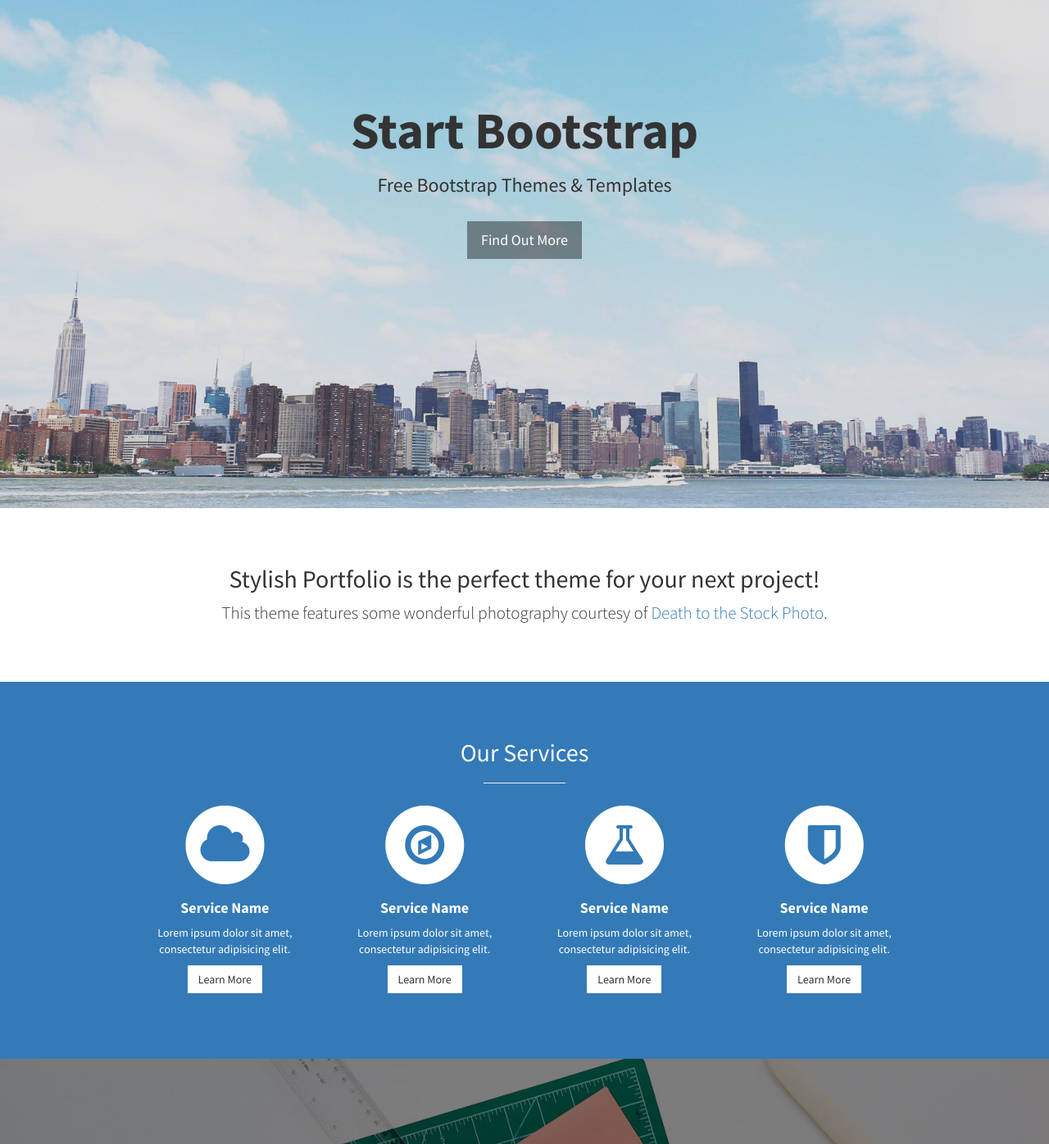
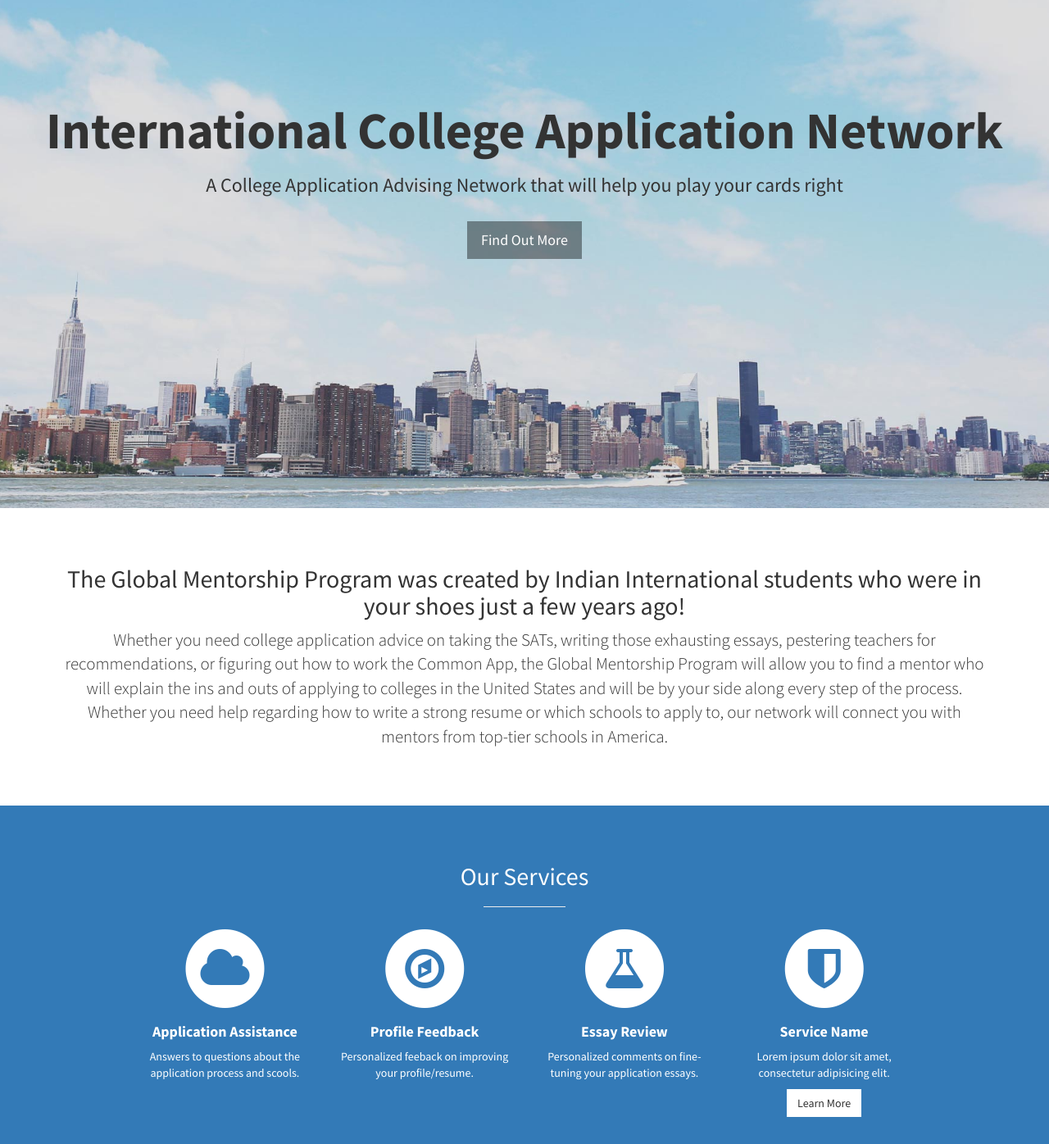
Before and after one commit to vibhaa/MPSite, a plain HTML site: page index.html in a window 1280 px wide. Shown: the part 180-1576 px from the top of the page at 82% size. Drawn offline with Linux system fonts and the light colour scheme.

Commit message:
services, about and main page updated

```diff
--- a/index.html
+++ b/index.html
@@ -7,9 +7,9 @@
     <meta http-equiv="X-UA-Compatible" content="IE=edge">
     <meta name="viewport" content="width=device-width, initial-scale=1">
     <meta name="description" content="">
-    <meta name="author" content="">
+    <meta name="author" content="Vibhaalakshmi Sivaraman">
 
-    <title>Stylish Portfolio - Start Bootstrap Theme</title>
+    <title>International College Application Network</title>
 
     <!-- Bootstrap Core CSS -->
     <link href="css/bootstrap.min.css" rel="stylesheet">
@@ -38,7 +38,7 @@
         <ul class="sidebar-nav">
             <a id="menu-close" href="#" class="btn btn-light btn-lg pull-right toggle"><i class="fa fa-times"></i></a>
             <li class="sidebar-brand">
-                <a href="#top"  onclick = $("#menu-close").click(); >Start Bootstrap</a>
+                <a href="#top"  onclick = $("#menu-close").click(); >ICAN</a>
             </li>
             <li>
                 <a href="#top" onclick = $("#menu-close").click(); >Home</a>
@@ -50,7 +50,7 @@
                 <a href="#services" onclick = $("#menu-close").click(); >Services</a>
             </li>
             <li>
-                <a href="#portfolio" onclick = $("#menu-close").click(); >Portfolio</a>
+                <a href="#portfolio" onclick = $("#menu-close").click(); >Our Team</a>
             </li>
             <li>
                 <a href="#contact" onclick = $("#menu-close").click(); >Contact</a>
@@ -61,8 +61,8 @@
     <!-- Header -->
     <header id="top" class="header">
         <div class="text-vertical-center">
-            <h1>Start Bootstrap</h1>
-            <h3>Free Bootstrap Themes &amp; Templates</h3>
+            <h1>International College Application Network</h1>
+            <h3>A College Application Advising Network that will help you play your cards right</h3>
             <br>
             <a href="#about" class="btn btn-dark btn-lg">Find Out More</a>
         </div>
@@ -73,8 +73,8 @@
         <div class="container">
             <div class="row">
                 <div class="col-lg-12 text-center">
-                    <h2>Stylish Portfolio is the perfect theme for your next project!</h2>
-                    <p class="lead">This theme features some wonderful photography courtesy of <a target="_blank" href="http://join.deathtothestockphoto.com/">Death to the Stock Photo</a>.</p>
+                    <h2>The Global Mentorship Program was created by Indian International students who were in your shoes just a few years ago!</h2>
+                    <p class="lead">Whether you need college application advice on taking the SATs, writing those exhausting essays, pestering teachers for recommendations, or figuring out how to work the Common App, the Global Mentorship Program will allow you to find a mentor who will explain the ins and outs of applying to colleges in the United States and will be by your side along every step of the process. Whether you need help regarding how to write a strong resume or which schools to apply to, our network will connect you with mentors from top-tier schools in America.</p>
                 </div>
             </div>
             <!-- /.row -->
@@ -98,10 +98,10 @@
                                 <i class="fa fa-cloud fa-stack-1x text-primary"></i>
                             </span>
                                 <h4>
-                                    <strong>Service Name</strong>
+                                    <strong>Application Assistance</strong>
                                 </h4>
-                                <p>Lorem ipsum dolor sit amet, consectetur adipisicing elit.</p>
-                                <a href="#" class="btn btn-light">Learn More</a>
+                                <p>Answers to questions about the application process and scools.</p>
+                                <!-- <a href="#" class="btn btn-light">Learn More</a> -->
                             </div>
                         </div>
                         <div class="col-md-3 col-sm-6">
@@ -111,10 +111,10 @@
                                 <i class="fa fa-compass fa-stack-1x text-primary"></i>
                             </span>
                                 <h4>
-                                    <strong>Service Name</strong>
+                                    <strong>Profile Feedback</strong>
                                 </h4>
-                                <p>Lorem ipsum dolor sit amet, consectetur adipisicing elit.</p>
-                                <a href="#" class="btn btn-light">Learn More</a>
+                                <p>Personalized feeback on improving your profile/resume.</p>
+                                <!-- <a href="#" class="btn btn-light">Learn More</a> -->
                             </div>
                         </div>
                         <div class="col-md-3 col-sm-6">
@@ -124,10 +124,10 @@
                                 <i class="fa fa-flask fa-stack-1x text-primary"></i>
                             </span>
                                 <h4>
-                                    <strong>Service Name</strong>
+                                    <strong>Essay Review</strong>
                                 </h4>
-                                <p>Lorem ipsum dolor sit amet, consectetur adipisicing elit.</p>
-                                <a href="#" class="btn btn-light">Learn More</a>
+                                <p>Personalized comments on fine-tuning your application essays.</p>
+                                <!-- <a href="#" class="btn btn-light">Learn More</a> -->
                             </div>
                         </div>
                         <div class="col-md-3 col-sm-6">
@@ -220,43 +220,33 @@
         </div>
     </aside>
 
-    <!-- Map -->
-    <section id="contact" class="map">
-        <iframe width="100%" height="100%" frameborder="0" scrolling="no" marginheight="0" marginwidth="0" src="https://maps.google.com/maps?f=q&amp;source=s_q&amp;hl=en&amp;geocode=&amp;q=Twitter,+Inc.,+Market+Street,+San+Francisco,+CA&amp;aq=0&amp;oq=twitter&amp;sll=28.659344,-81.187888&amp;sspn=0.128789,0.264187&amp;ie=UTF8&amp;hq=Twitter,+Inc.,+Market+Street,+San+Francisco,+CA&amp;t=m&amp;z=15&amp;iwloc=A&amp;output=embed"></iframe>
-        <br />
-        <small>
-            <a href="https://maps.google.com/maps?f=q&amp;source=embed&amp;hl=en&amp;geocode=&amp;q=Twitter,+Inc.,+Market+Street,+San+Francisco,+CA&amp;aq=0&amp;oq=twitter&amp;sll=28.659344,-81.187888&amp;sspn=0.128789,0.264187&amp;ie=UTF8&amp;hq=Twitter,+Inc.,+Market+Street,+San+Francisco,+CA&amp;t=m&amp;z=15&amp;iwloc=A"></a>
-        </small>
-        </iframe>
-    </section>
-
     <!-- Footer -->
     <footer>
         <div class="container">
             <div class="row">
                 <div class="col-lg-10 col-lg-offset-1 text-center">
-                    <h4><strong>Start Bootstrap</strong>
+                    <h4><strong>International College Application Network</strong>
                     </h4>
-                    <p>3481 Melrose Place<br>Beverly Hills, CA 90210</p>
+                    <h4>Contact us for help with the application process or if you are interested in mentoring applicants!</h4>
+                    <p>Harini Sridhar<br>Abhinaya Raman</p>
                     <ul class="list-unstyled">
+                        <!--
                         <li><i class="fa fa-phone fa-fw"></i> (123) 456-7890</li>
-                        <li><i class="fa fa-envelope-o fa-fw"></i>  <a href="mailto:name@example.com">name@example.com</a>
+                        -->
+                        <li><i class="fa fa-envelope-o fa-fw"></i>  <a href="mailto:theglobalmentorshipprogram@gmail.com">theglobalmentorshipprogram@gmail.com</a>
                         </li>
                     </ul>
                     <br>
                     <ul class="list-inline">
                         <li>
-                            <a href="#"><i class="fa fa-facebook fa-fw fa-3x"></i></a>
+                            <a href="https://www.facebook.com/globalmentorshipprogram?fref=ts"><i class="fa fa-facebook fa-fw fa-3x"></i></a>
                         </li>
                         <li>
                             <a href="#"><i class="fa fa-twitter fa-fw fa-3x"></i></a>
                         </li>
-                        <li>
-                            <a href="#"><i class="fa fa-dribbble fa-fw fa-3x"></i></a>
-                        </li>
                     </ul>
                     <hr class="small">
-                    <p class="text-muted">Copyright &copy; Your Website 2014</p>
+                    <p class="text-muted">Copyright &copy; International College Application Network 2015</p>
                 </div>
             </div>
         </div>
```
Also changed, not shown: error.html (added, +5 -0 lines).
